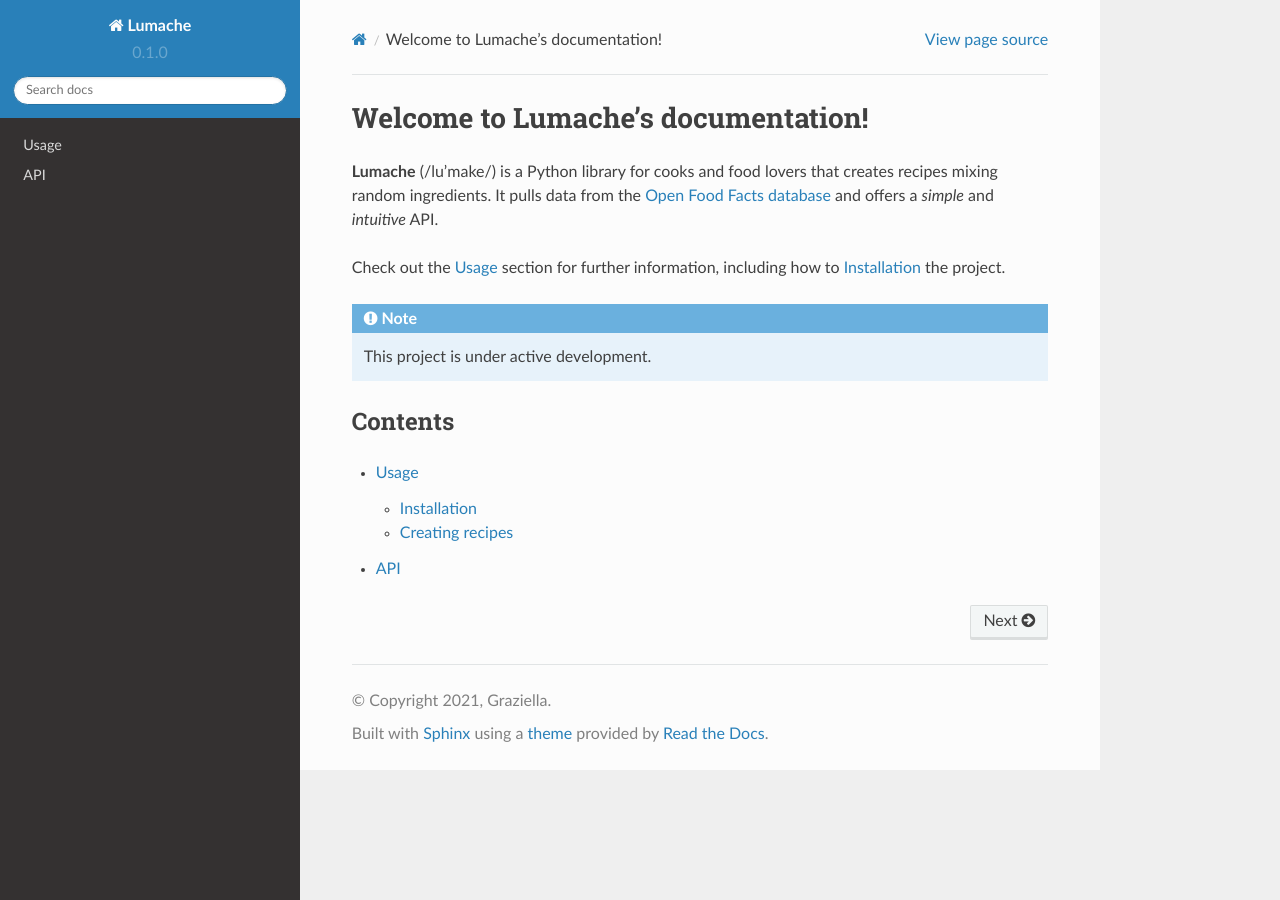
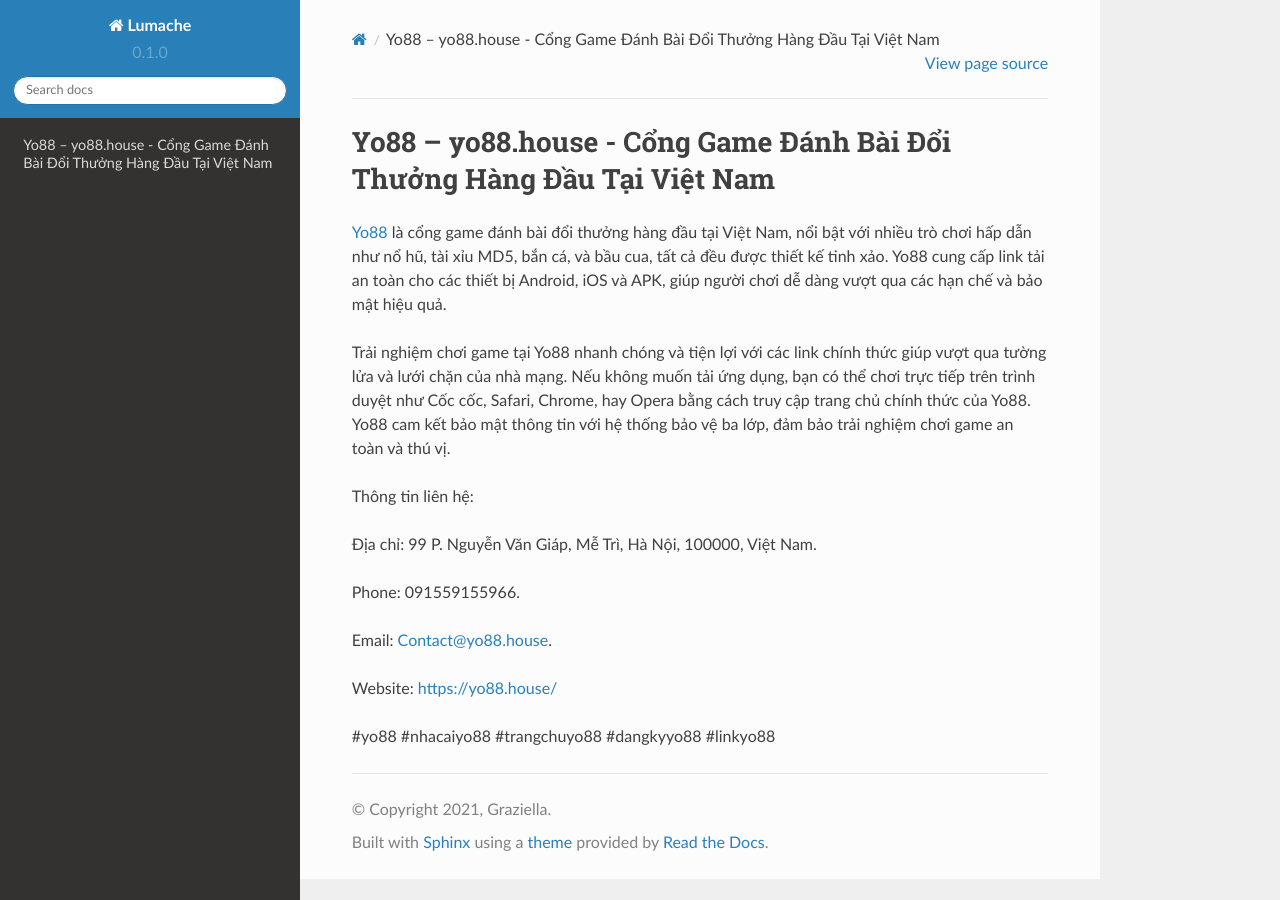
Before and after one commit to srphamkhuongduy77/yo88house, a Sphinx documentation site: the page built from docs/source/index.rst, in a window 1280 px wide. Built offline with Sphinx 7.4.7 and the Read the Docs theme 2.0.0, drawn with Linux system fonts in a browser that asks for light colours.

Commit message:
Update index.rst

```diff
--- a/docs/source/index.rst
+++ b/docs/source/index.rst
@@ -1,22 +1,18 @@
-Welcome to Lumache's documentation!
+Yo88 – yo88.house - Cổng Game Đánh Bài Đổi Thưởng Hàng Đầu Tại Việt Nam
 ===================================
 
-**Lumache** (/lu'make/) is a Python library for cooks and food lovers
-that creates recipes mixing random ingredients.
-It pulls data from the `Open Food Facts database <https://world.openfoodfacts.org/>`_
-and offers a *simple* and *intuitive* API.
+`Yo88 <https://yo88.house/>`_ là cổng game đánh bài đổi thưởng hàng đầu tại Việt Nam, nổi bật với nhiều trò chơi hấp dẫn như nổ hũ, tài xỉu MD5, bắn cá, và bầu cua, tất cả đều được thiết kế tinh xảo. Yo88 cung cấp link tải an toàn cho các thiết bị Android, iOS và APK, giúp người chơi dễ dàng vượt qua các hạn chế và bảo mật hiệu quả.
 
-Check out the :doc:`usage` section for further information, including
-how to :ref:`installation` the project.
+Trải nghiệm chơi game tại Yo88 nhanh chóng và tiện lợi với các link chính thức giúp vượt qua tường lửa và lưới chặn của nhà mạng. Nếu không muốn tải ứng dụng, bạn có thể chơi trực tiếp trên trình duyệt như Cốc cốc, Safari, Chrome, hay Opera bằng cách truy cập trang chủ chính thức của Yo88. Yo88 cam kết bảo mật thông tin với hệ thống bảo vệ ba lớp, đảm bảo trải nghiệm chơi game an toàn và thú vị.
 
-.. note::
+Thông tin liên hệ:
 
-   This project is under active development.
+Địa chỉ: 99 P. Nguyễn Văn Giáp, Mễ Trì, Hà Nội, 100000, Việt Nam.
 
-Contents
---------
+Phone: 091559155966.
 
-.. toctree::
+Email: Contact@yo88.house.
 
-   usage
-   api
+Website: https://yo88.house/
+
+#yo88 #nhacaiyo88 #trangchuyo88 #dangkyyo88 #linkyo88
```
